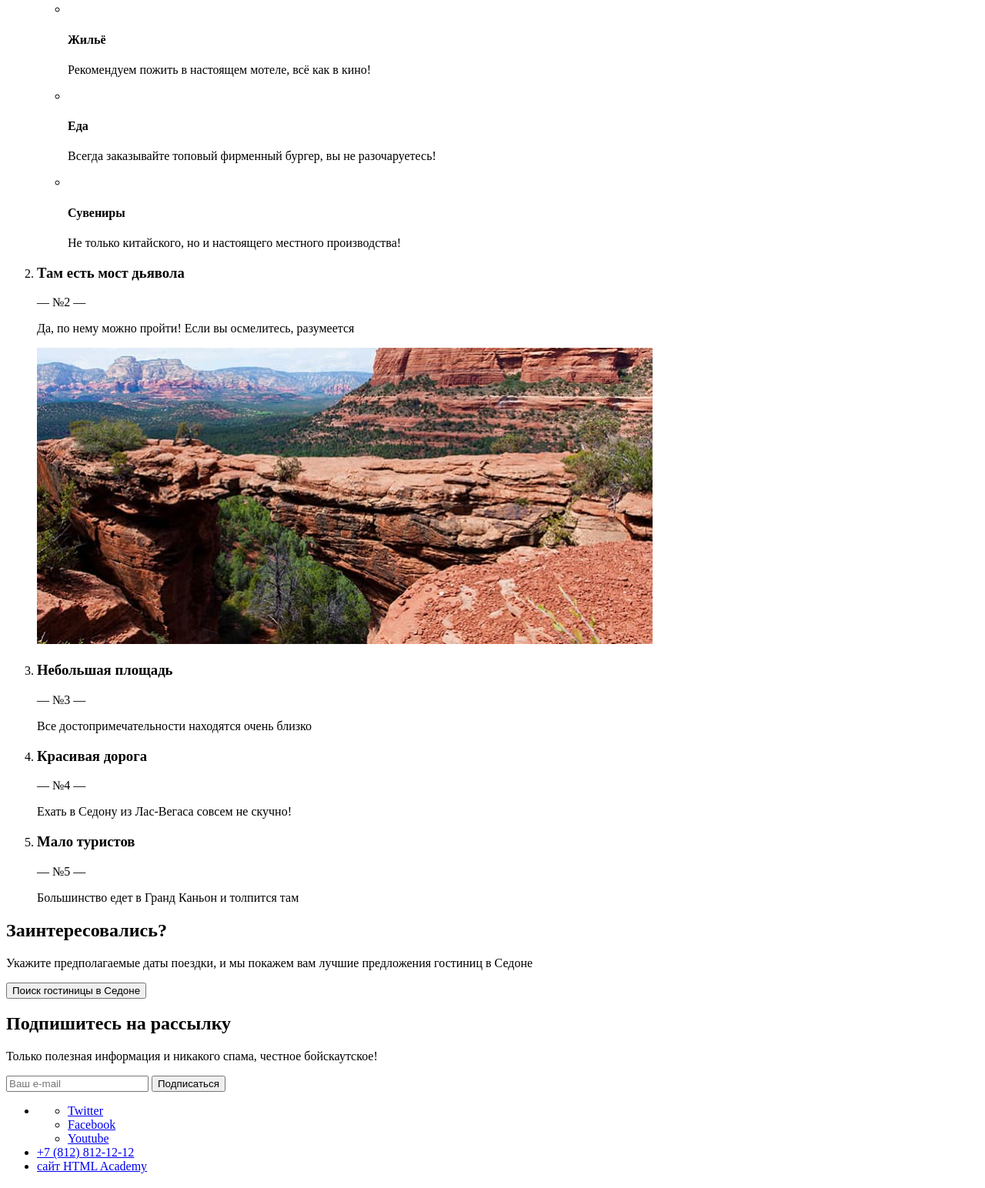
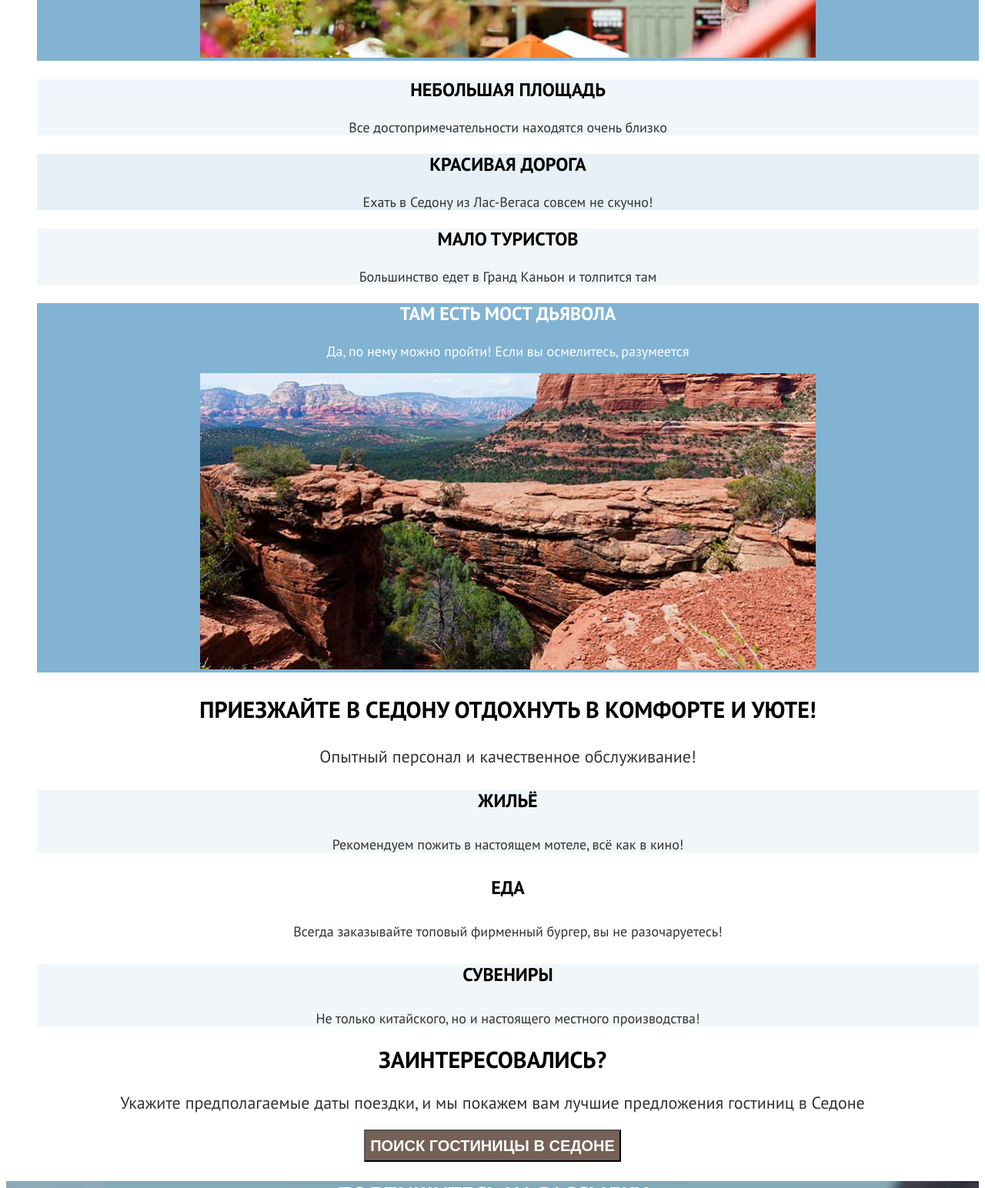
Before and after one commit to nats-uri/2512131-sedona-2, a plain HTML site: page index.html in a window 1280 px wide. Shown: the part 1256-2800 px from the top of the page at 77% size. Drawn offline with Linux system fonts and the light colour scheme.

Commit message:
добавляет базовые стили в index
- создана папка и файл styles
- изменена разметка секции advantages
- добавлены базовые стили для главной страницы

```diff
--- a/index.html
+++ b/index.html
@@ -3,6 +3,7 @@
   <head>
     <meta charset="utf-8">
     <title>HTML Academy: Седона</title>
+    <link rel="stylesheet" href="styles/styles.css">
   </head>
   <body>
     <header class="page-header">
@@ -30,7 +31,7 @@
           <li class="navigation-item">
             <a class="navigation-link" href="#">
               <span class="visually-hidden">Избранное, количество гостиниц</span>
-              <span>12</span>
+              <span class="navigation-favorite-number">12</span>
             </a>
           </li>
         </ul>
@@ -43,69 +44,65 @@
     <main class="main-index">
 
       <section class="hero">
-        <h1 class="section-title main-header">Седона — небольшой городок в Аризоне, заслуживающий большего!</h1>
-        <img class="hero-img-text" src="images/hero/hero-image-text.svg" width="458" height="352" alt="Графическая надпись Welcome to the gorgeus Sedona, because the Grand Canyon sucks!">
+        <div class="hero-background-image">
+          <img class="hero-image-text" src="images/hero/hero-image-text.svg" width="458" height="352" alt="Графическая надпись Welcome to the gorgeus Sedona, because the Grand Canyon sucks!">
+        </div>
+        <h1 class="title main-title">Седона — небольшой городок в Аризоне, заслуживающий большего!</h1>
         <p class="hero-description">Рассмотрим 5 причин, по которым Седона круче, чем Гранд-Каньон!</p>
       </section>
 
       <section class="advantages">
         <h2 class="visually-hidden">Основные преимущества Седоны</h2>
-        <ol class="advantages-list">
+        <ul class="advantages-list">
           <li class="advantages-item advantages-item-big">
-            <h3 class="advantage-title">Настоящий городок</h3>
-            <span class="advantage-number">— №1 —</span>
+            <h3 class="title advantage-title">Настоящий городок</h3>
             <p class="advantage-description">Седона — не аттракцион для туристов, там течёт своя жизнь</p>
             <img class="advantage-image" src="images/advantage/advantage-image-1.jpg" width="800" height="385" alt="Вид города">
-            <ul class="advantages-list advantages-list-small">
-              <li class="advantage-item advantage-item-small">
-                <img class="advantage-icon" src="#" alt="">
-                <h4 class="advantage-header">Жильё</h4>
-                <p class="advantage-description">Рекомендуем пожить в настоящем мотеле, всё как в кино!</p>
-              </li>
-              <li class="advantage-item advantage-item-small">
-                <img class="advantage-icon" src="#" alt="">
-                <h4 class="advantage-header">Еда</h4>
-                <p class="advantage-description">Всегда заказывайте топовый фирменный бургер, вы не разочаруетесь!</p>
-              </li>
-              <li class="advantage-item advantage-item-small">
-                <img class="advantage-icon" src="#" alt="">
-                <h4 class="advantage-header">Сувениры</h4>
-                <p class="advantage-description">Не только китайского, но и настоящего местного производства!</p>
-              </li>
-            </ul>
           </li>
-          <li class="advantages-item">
-            <h3 class="advantage-title">Там есть мост дьявола</h3>
-            <span class="advantage-number">— №2 —</span>
+          <li class="advantages-item advantages-item-small">
+            <h3 class="title advantage-title">Небольшая площадь</h3>
+            <p class="advantage-description">Все достопримечательности находятся очень близко</p>
+          </li>
+          <li class="advantages-item advantages-item-small">
+            <h3 class="title advantage-title">Красивая дорога</h3>
+            <p class="advantage-description">Ехать в Седону из Лас-Вегаса совсем не скучно!</p>
+          </li>
+          <li class="advantages-item advantages-item-small">
+            <h3 class="title advantage-title">Мало туристов</h3>
+            <p class="advantage-description">Большинство едет в Гранд Каньон и толпится там</p>
+          </li>
+          <li class="advantages-item advantages-item-big">
+            <h3 class="title advantage-title">Там есть мост дьявола</h3>
             <p class="advantage-description">Да, по нему можно пройти! Если вы осмелитесь, разумеется</p>
             <img class="advantage-image" src="images/advantage/advantage-image-2.jpg" width="800" height="385" alt="Вид на окружающие город скалы и мост дьявола">
           </li>
-          <li class="advantages-item advantage-item-small">
-            <h3 class="advantage-title">Небольшая площадь</h3>
-            <span class="advantage-number">— №3 —</span>
-            <p class="advantage-description">Все достопримечательности находятся очень близко</p>
+          <li class="advantages-item advantages-item-bg-white advantage-invitation">
+            <h3 class="title advantage-invitation-title">Приезжайте в Седону отдохнуть в комфорте и уюте!</h3>
+            <p class="advantage-invitation-text">Опытный персонал и качественное обслуживание!</p>
           </li>
-          <li class="advantages-item advantage-item-small">
-            <h3 class="advantage-title">Красивая дорога</h3>
-            <span class="advantage-number">— №4 —</span>
-            <p class="advantage-description">Ехать в Седону из Лас-Вегаса совсем не скучно!</p>
+          <li class="advantages-item advantages-item-small">
+            <h4 class="title advantage-title">Жильё</h4>
+            <p class="advantage-description">Рекомендуем пожить в настоящем мотеле, всё как в кино!</p>
           </li>
-          <li class="advantages-item advantage-item-small">
-            <h3 class="advantage-title">Мало туристов</h3>
-            <span class="advantage-number">— №5 —</span>
-            <p class="advantage-description">Большинство едет в Гранд Каньон и толпится там</p>
+          <li class="advantages-item advantages-item-small advantages-item-bg-white">
+            <h4 class="title advantage-title">Еда</h4>
+            <p class="advantage-description">Всегда заказывайте топовый фирменный бургер, вы не разочаруетесь!</p>
           </li>
-        </ol>
+          <li class="advantages-item advantages-item-small">
+            <h4 class="title advantage-title">Сувениры</h4>
+            <p class="advantage-description">Не только китайского, но и настоящего местного производства!</p>
+          </li>
+        </ul>
       </section>
 
       <section class="reservation">
-        <h2 class="section-title reservation-title">Заинтересовались?</h2>
+        <h2 class="title reservation-title">Заинтересовались?</h2>
         <p class="description">Укажите предполагаемые даты поездки, и мы покажем вам лучшие предложения гостиниц в Седоне</p>
         <button class="button reservation-button" type="button">Поиск гостиницы в Седоне</button>
       </section>
 
       <section class="subscribe">
-        <h2 class="section-title subscribe-title">Подпишитесь на рассылку</h2>
+        <h2 class="title subscribe-title">Подпишитесь на рассылку</h2>
         <p class="subscribe-description">Только полезная информация и никакого спама, честное бойскаутское!</p>
         <form class="subscribe-form" action="https://echo.htmlacademy.ru/" method="post">
           <input class="subscribe-email" type="text" name="email" placeholder="Ваш e-mail" required>
--- /dev/null
+++ b/styles/styles.css
@@ -0,0 +1,138 @@
+@font-face {
+  font-family: "PT Sans";
+  font-style: normal;
+  font-weight: 400;
+  src: url(../fonts/ptsans-400.woff2) format("woff2");
+  font-display: swap;
+}
+
+@font-face {
+  font-family: "PT Sans";
+  font-style: normal;
+  font-weight: 700;
+  src: url(../fonts/ptsans-700.woff2) format("woff2");
+  font-display: swap;
+}
+
+body {
+  font-family: "PT Sans", "Arial", sans-serif;
+  font-size: 22px;
+  line-height: 26px;
+  color: #333333;
+  background-color: #FFFFFF;
+}
+
+.navigation-link {
+  font-weight: 700;
+  font-size: 20px;
+  line-height: 24px;
+  color: #000000;
+  text-align: center;
+  text-decoration: none;
+}
+
+.navigation-favorite-number {
+  font-size: 10px;
+  line-height: 10px;
+  color: #FFFFFF;
+  background-color: #7DB54F;
+}
+
+.button {
+  font-weight: 700;
+  font-size: 16px;
+  line-height: 20px;
+  text-align: center;
+  text-transform: uppercase;
+  color: #FFFFFF;
+  background-color: #756157;
+  text-decoration: none;
+}
+
+.hero {
+  text-align: center;
+}
+
+.hero-background-image {
+  background-color: #000000;
+  background-image: url(../images/hero/hero-background.jpg);
+  background-size: 100% auto;
+  background-repeat: no-repeat;
+}
+
+.title {
+  font-size: 30px;
+  line-height: 36px;
+  color: #000000;
+  text-transform: uppercase;
+}
+
+.advantages-item {
+  font-size: 18px;
+  line-height: 21px;
+  text-align: center;
+  background-color: rgba(131, 179, 211, 0.12);
+  list-style: none;
+}
+
+.advantages-item:nth-child(3) {
+  background-color: rgba(131, 179, 211, 0.2);
+}
+
+.advantages-item-bg-white {
+  background-color: #ffffff;
+}
+
+.advantages-item-big {
+  color: #ffffff;
+  background-color: #82B3D3;
+}
+
+.advantages-item-big .advantage-title {
+  color: #ffffff;
+}
+
+.advantage-title {
+  font-size: 24px;
+  line-height: 28px;
+}
+
+.advantage-invitation-text {
+  font-size: 22px;
+  line-height: 26px;
+}
+
+.reservation {
+  text-align: center;
+}
+
+.reservation-button {
+  font-size: 20px;
+  line-height: 36px;
+}
+
+.subscribe {
+  text-align: center;
+  color: #ffffff;
+  background-color: #756157;
+  background-image: url(../images/subscribe-background.jpg);
+  background-size: 100% auto;
+  background-repeat: no-repeat;
+}
+
+.subscribe-title {
+  color: #ffffff;
+}
+
+.subscribe-button {
+  font-size: 20px;
+  line-height: 36px;
+  background-color: #82B3D3;
+}
+
+.contact-phone {
+  font-size: 40px;
+  line-height: 40px;
+  text-decoration: none;
+  color: #000000;
+}
```
Also changed, not shown: catalog.html (+1 -0 lines).
